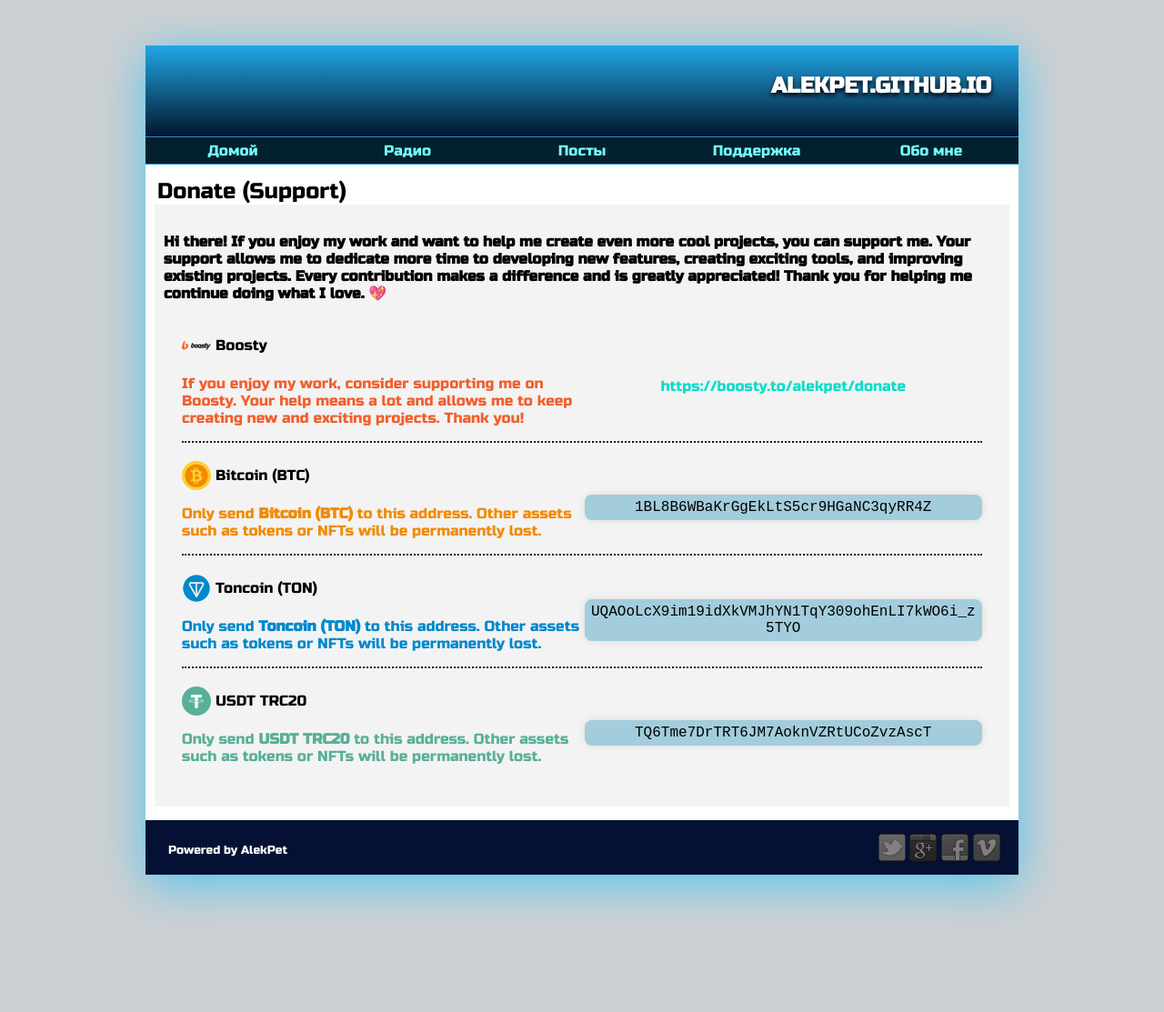
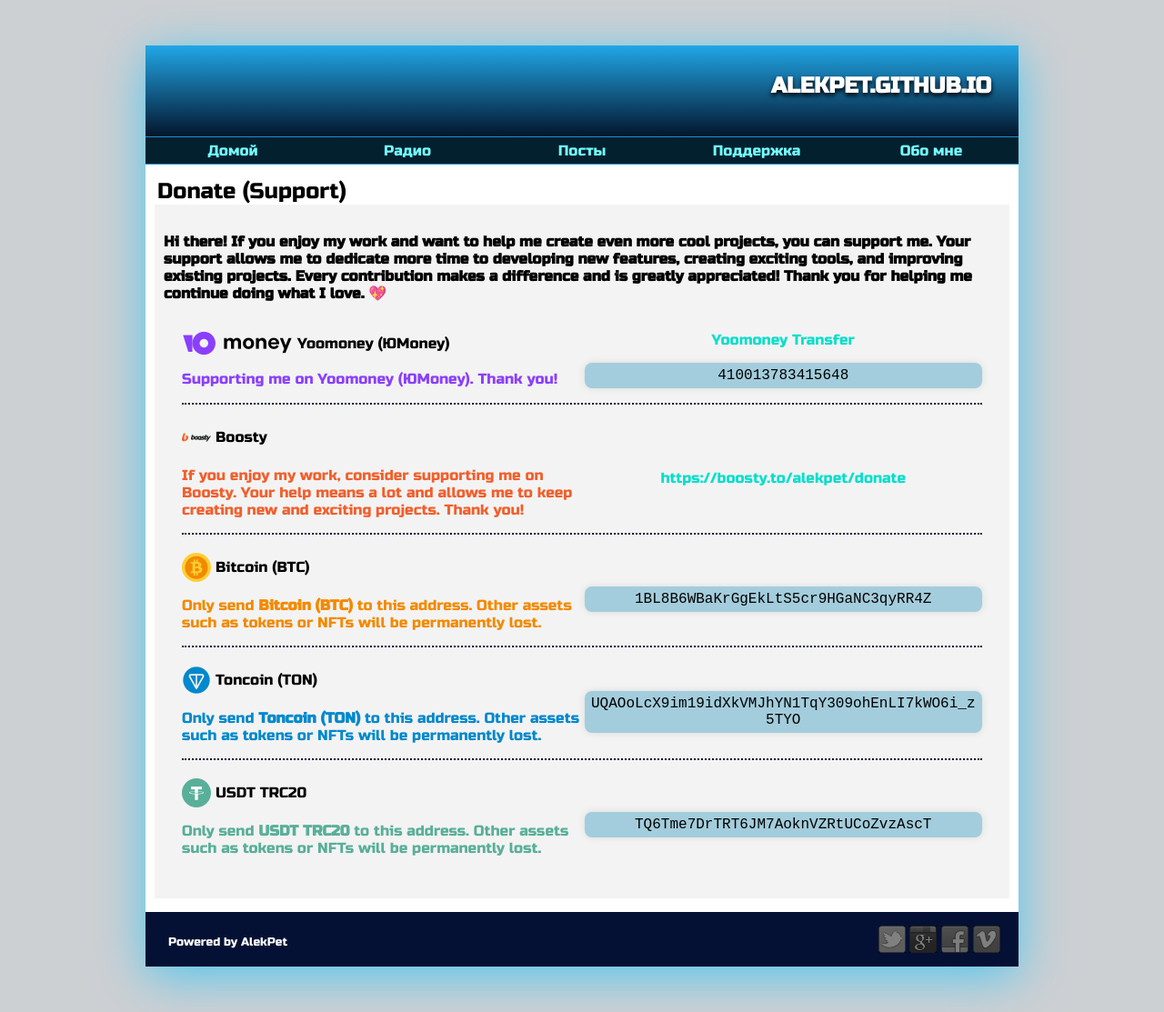
Before and after one commit to AlekPet/alekpet.github.io, a Jekyll site: the page built from support.html, in a window 1280 px wide. Shown: the whole page at 91% size. Built offline with Jekyll 4.4.1, drawn with Linux system fonts in a browser that asks for light colours; before the commit the page ends 1012 px from its top, so only the background shows below that.

Commit message:
add yoomoney in support

```diff
--- a/support.html
+++ b/support.html
@@ -8,6 +8,19 @@
     what I love. 💖</h4>
 
 <div class="support_box">
+    <div class="support_item">
+        <div class="support_item_info">
+            <div class="support_item_title">
+                <img src="/images/yoomoney_icon.png" width="122" height="27" alt="Yoomoney (ЮMoney)" title="Yoomoney (ЮMoney)">
+                <span>Yoomoney (ЮMoney)</span>
+            </div>
+            <p style="color: #8b3ffd;">Supporting me on Yoomoney (ЮMoney). Thank you!</p>
+        </div>
+        <div style="text-align: center;">
+            <a href="https://yoomoney.ru/transfer?from=layout-portal-menu" title="View transfer methods on Yoomoney.">Yoomoney Transfer</a>
+            <pre>410013783415648</pre>
+        </div>
+    </div>
     <div class="support_item">
         <div class="support_item_info">
             <div class="support_item_title">
```
Also changed, not shown: images/yoomoney_icon.png (added).
